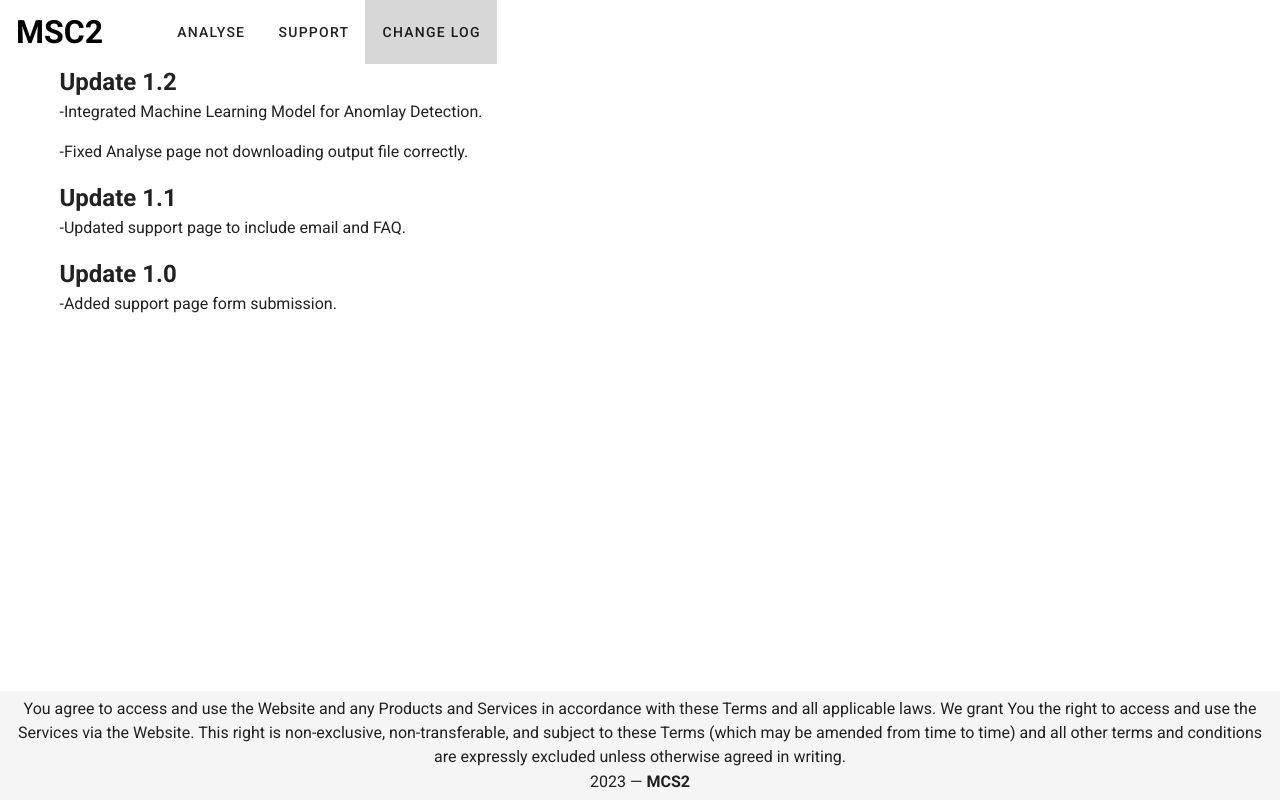
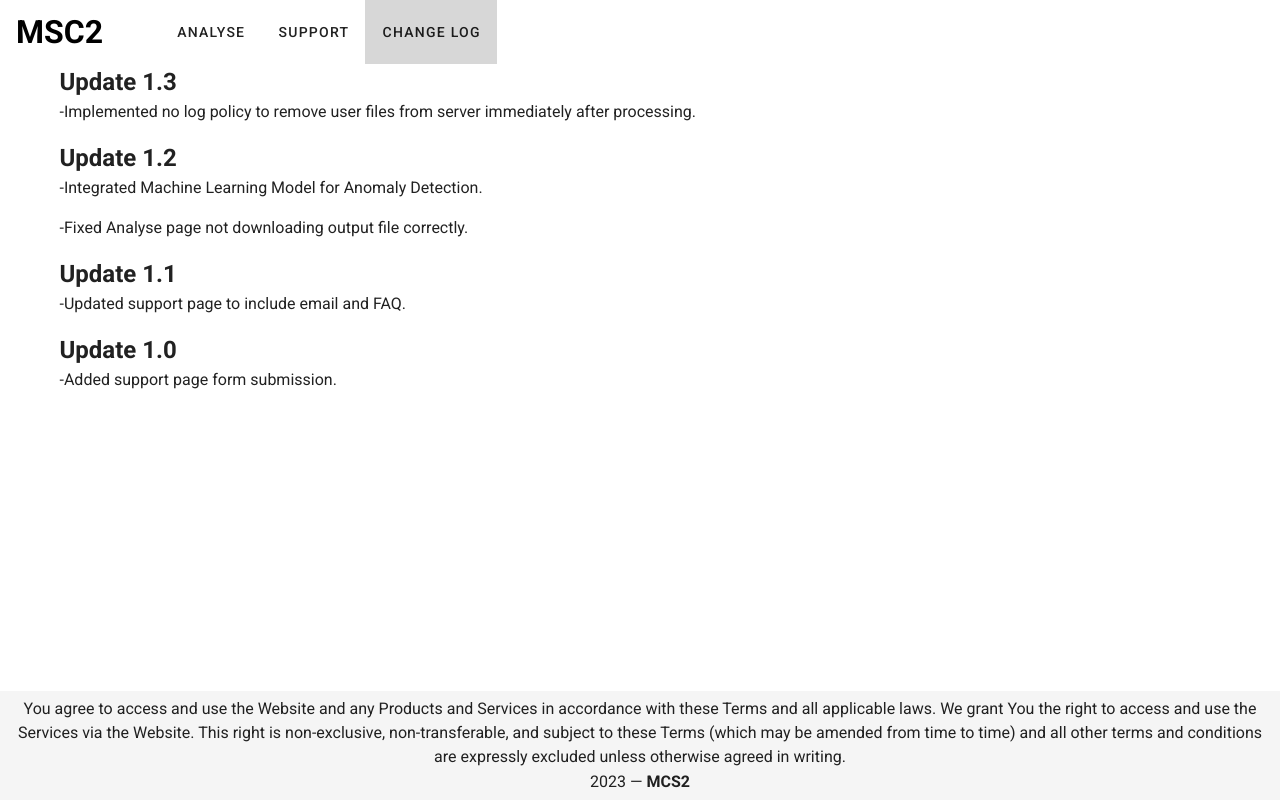
Before and after one commit to ZhanZhynn/FYP-DeepAnomalyDetection, a Nuxt app in the folder frontEnd/: page /changelog in a window 1280 px wide. Built offline with nearby package versions, Linux system fonts and the light colour scheme.

Commit message:
added no log policy requirement

```diff
--- a/frontEnd/pages/changelog.vue
+++ b/frontEnd/pages/changelog.vue
@@ -1,10 +1,12 @@
 <template>
     <v-row>
         <v-container>
+            <h2>Update 1.3</h2>
+            <p>-Implemented no log policy to remove user files from server immediately after processing.</p>
+
             <h2>Update 1.2</h2>
-            <p>-Integrated Machine Learning Model for Anomlay Detection.</p>
+            <p>-Integrated Machine Learning Model for Anomaly Detection.</p>
             <p>-Fixed Analyse page not downloading output file correctly.</p>
-
 
             <h2>Update 1.1</h2>
             <!-- <v-card class="justify-center" style="height: 24rem; width: 48rem;"> -->
```
